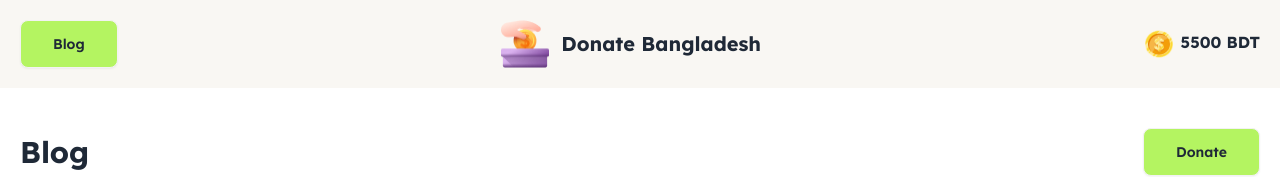
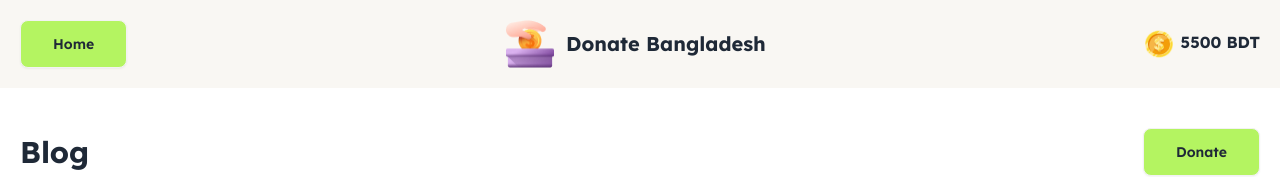
Before and after one commit to SagarKarmoker/donation-bangladesh, a plain HTML site: page blog.html in a window 1280 px wide. Shown: the top 177 px of the page. Drawn offline with nearby package versions, Linux system fonts and the light colour scheme.

Commit message:
button fixed

```diff
--- a/blog.html
+++ b/blog.html
@@ -25,7 +25,7 @@
     <header class=" bg-[#f9f7f3]">
         <nav class="flex sticky justify-between container mx-auto p-5 items-center">
             <button class="hidden lg:block btn px-8 bg-primary-color hover:bg-primary-color"><a
-                    href="./blog.html">Blog</a></button>
+                    href="./index.html">Home</a></button>
             <a href="./index.html">
                 <div class="flex w-fit items-center space-x-3">
                     <img class="w-12 h-12" src="assets/logo.png" alt="Donate Bangladesh">
```
